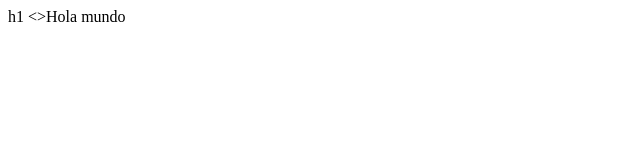
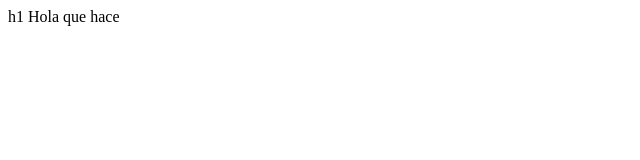
Before and after one commit to RzCrytek/ivan, a plain HTML site: page index.html in a window 1280 px wide. Shown: the full height of the page, 0-640 px from the left. Drawn offline with Linux system fonts and the light colour scheme.

Commit message:
Update index.html

```diff
--- a/index.html
+++ b/index.html
@@ -1 +1,3 @@
-h1 <>Hola mundo</>
+<body>
+  h1 Hola que hace
+</body>
```
